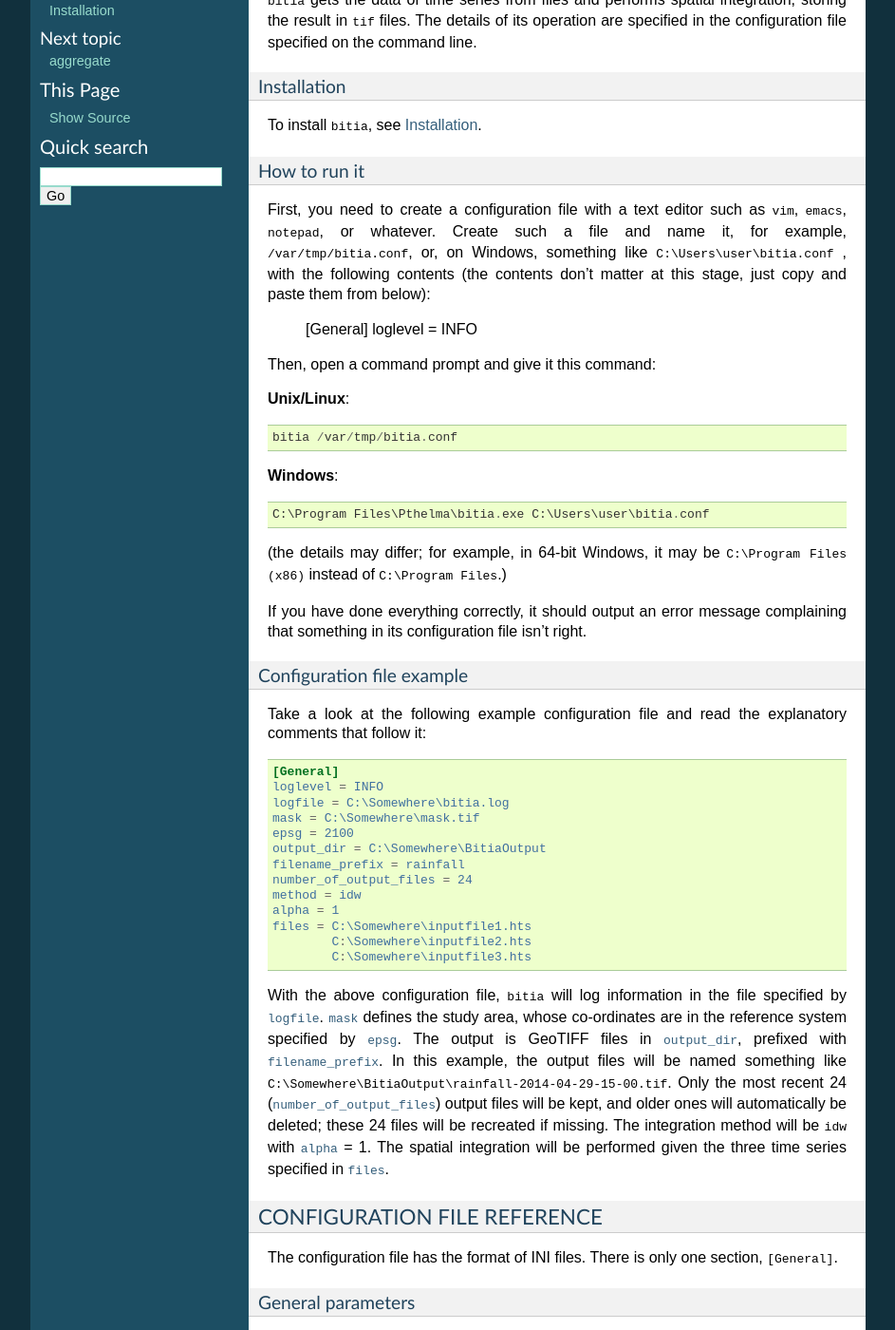
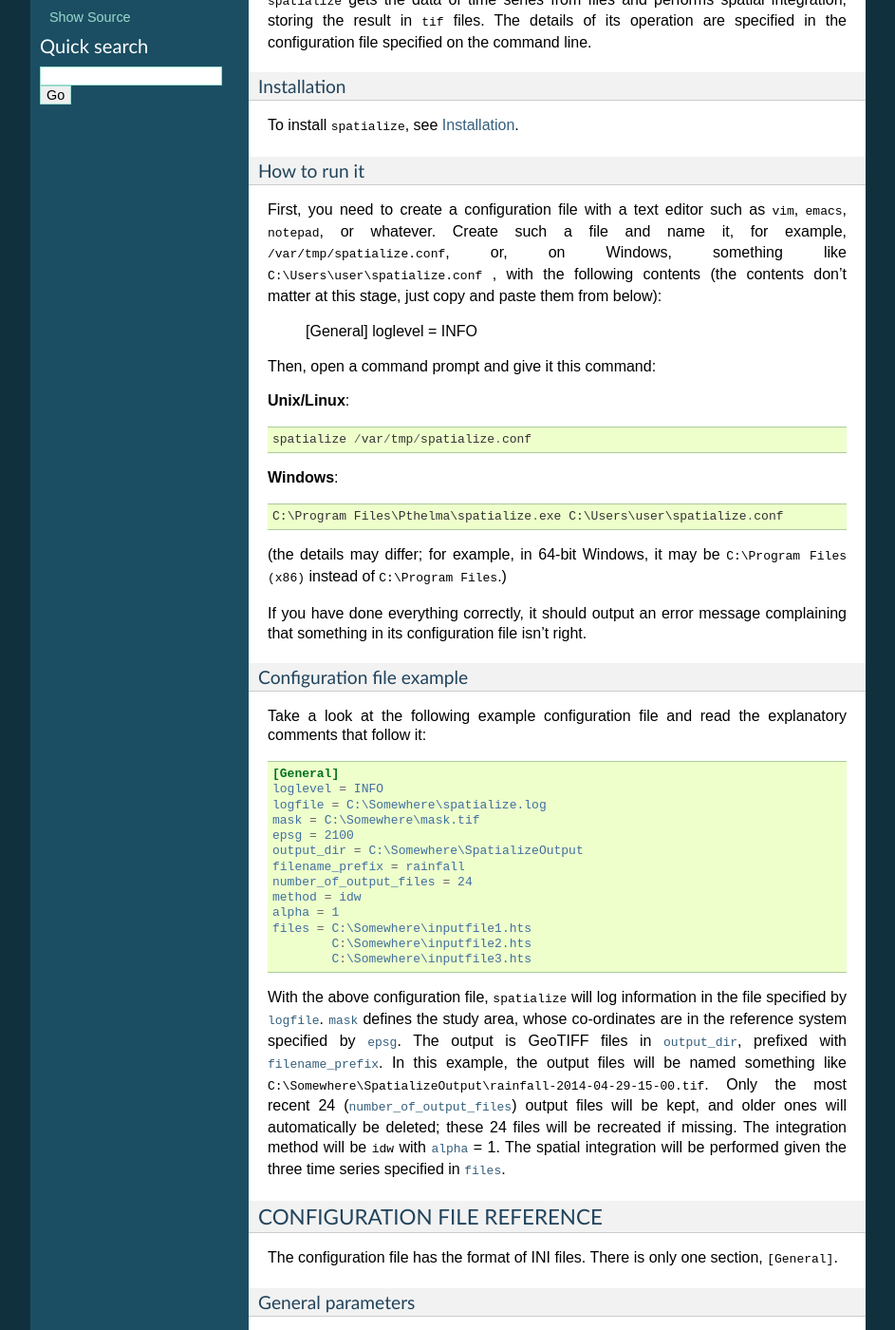
Before and after one commit to openmeteo/pthelma, a Sphinx documentation site: the page built from doc/user/spatilize.rst, in a window 1280 px wide and 1400 px high, scrolled down 364 px. Shown: the whole window at 95% size, without its empty margins (168-1111 px from the left). Built offline with Sphinx 7.4.7, drawn with Linux system fonts in a browser that asks for light colours; pages that are not in the unit, such as notebooks, are missing from menus; some of the changed text lies outside the part shown.

Commit message:
Rename bitia to spatialize

```diff
--- a/doc/dev/spatial.rst
+++ b/doc/dev/spatial.rst
@@ -88,11 +88,11 @@
    have *date*, they are not taken into account in the integration. If
    no time series has *date*, the function does nothing.
 
-.. class:: BitiaApp
+.. class:: SpatializeApp
 
-   This class contains the :doc:`../user/bitia` command-line
-   application. The :file:`bitia` executable does little other than
+   This class contains the :doc:`../user/spatialize` command-line
+   application. The :file:`spatialize` executable does little other than
    this::
 
-      application = BitiaApp()
+      application = SpatializeApp()
       application.run()
--- a/doc/index.rst
+++ b/doc/index.rst
@@ -8,7 +8,7 @@ User documentation
    :maxdepth: 1
 
    user/install
-   user/bitia
+   user/spatialize
    user/aggregate
    user/gerarda
    user/loggertodb
--- a/doc/user/bitia.rst
+++ b/doc/user/spatilize.rst
@@ -1,6 +1,6 @@
-=====
-bitia
-=====
+==========
+spatialize
+==========
 
 -----------------------------------------
 Spatial integration of point measurements
@@ -11,28 +11,28 @@ Spatial integration of point measurements
 SYNOPSIS
 ========
 
-``bitia [--traceback] config_file``
+``spatialize [--traceback] config_file``
 
 DESCRIPTION AND QUICK START
 ===========================
 
-``bitia`` gets the data of time series from files and performs spatial
-integration, storing the result in ``tif`` files.  The details of its
-operation are specified in the configuration file specified on the
-command line.
+``spatialize`` gets the data of time series from files and performs
+spatial integration, storing the result in ``tif`` files.  The details
+of its operation are specified in the configuration file specified on
+the command line.
 
 Installation
 ------------
 
-To install ``bitia``, see :ref:`install`.
+To install ``spatialize``, see :ref:`install`.
 
 How to run it
 -------------
 
 First, you need to create a configuration file with a text editor such
 as ``vim``, ``emacs``, ``notepad``, or whatever. Create such a file
-and name it, for example, :file:`/var/tmp/bitia.conf`, or, on
-Windows, something like :file:`C:\\Users\\user\\bitia.conf` , with
+and name it, for example, :file:`/var/tmp/spatialize.conf`, or, on
+Windows, something like :file:`C:\\Users\\user\\spatialize.conf` , with
 the following contents (the contents don't matter at this stage, just
 copy and paste them from below):
 
@@ -43,11 +43,11 @@ Then, open a command prompt and give it this command:
 
 **Unix/Linux**::
 
-    bitia /var/tmp/bitia.conf
+    spatialize /var/tmp/spatialize.conf
 
 **Windows**::
 
-    C:\Program Files\Pthelma\bitia.exe C:\Users\user\bitia.conf
+    C:\Program Files\Pthelma\spatialize.exe C:\Users\user\spatialize.conf
 
 (the details may differ; for example, in 64-bit Windows, it may be
 :file:`C:\\Program Files (x86)` instead of :file:`C:\\Program Files`.)
@@ -65,10 +65,10 @@ explanatory comments that follow it:
 
     [General]
     loglevel = INFO
-    logfile = C:\Somewhere\bitia.log
+    logfile = C:\Somewhere\spatialize.log
     mask = C:\Somewhere\mask.tif
     epsg = 2100
-    output_dir = C:\Somewhere\BitiaOutput
+    output_dir = C:\Somewhere\SpatializeOutput
     filename_prefix = rainfall
     number_of_output_files = 24
     method = idw
@@ -77,13 +77,13 @@ explanatory comments that follow it:
             C:\Somewhere\inputfile2.hts
             C:\Somewhere\inputfile3.hts
 
-With the above configuration file, ``bitia`` will log information in
-the file specified by :confval:`logfile`.  :confval:`mask` defines the
-study area, whose co-ordinates are in the reference system specified
-by :confval:`epsg`.  The output is GeoTIFF files in
+With the above configuration file, ``spatialize`` will log information
+in the file specified by :confval:`logfile`.  :confval:`mask` defines
+the study area, whose co-ordinates are in the reference system
+specified by :confval:`epsg`.  The output is GeoTIFF files in
 :confval:`output_dir`, prefixed with :confval:`filename_prefix`. In
 this example, the output files will be named something like
-:file:`C:\\Somewhere\\BitiaOutput\\rainfall-2014-04-29-15-00.tif`.
+:file:`C:\\Somewhere\\SpatializeOutput\\rainfall-2014-04-29-15-00.tif`.
 Only the most recent 24 (:confval:`number_of_output_files`) output
 files will be kept, and older ones will automatically be deleted;
 these 24 files will be recreated if missing. The integration method
@@ -113,13 +113,13 @@ General parameters
 .. confval:: mask
 
    A GeoTIFF file defining the study area. It must contain a single
-   band, whose nonzero cells comprise the area. ``bitia`` will
+   band, whose nonzero cells comprise the area. ``spatialize`` will
    interpolate a value in each of these cells.
 
 .. confval:: epsg
 
    An integer specifying the co-ordinate reference system (CRS) used
-   by :confval:`mask`. ``bitia`` will transform the co-ordinates of
+   by :confval:`mask`. ``spatialize`` will transform the co-ordinates of
    the stations to that CRS before performing the integration.
 
 .. confval:: output_dir
@@ -138,12 +138,13 @@ General parameters
 
 .. confval:: number_of_output_files
 
-   The number of files to produce and keep. ``bitia`` performs spatial
-   integration for the last available timestamp, for the last-but-one,
-   and so on, until there are :confval:`number_of_output_files` files
-   (or less if the time series don't have enough records). If any
-   files already exist, they are not recalculated. Older files in
-   excess of :confval:`number_of_output_files` are deleted.
+   The number of files to produce and keep. ``spatialize`` performs
+   spatial integration for the last available timestamp, for the
+   last-but-one, and so on, until there are
+   :confval:`number_of_output_files` files (or less if the time series
+   don't have enough records). If any files already exist, they are
+   not recalculated. Older files in excess of
+   :confval:`number_of_output_files` are deleted.
 
 .. confval:: method
              alpha
@@ -161,13 +162,13 @@ General parameters
 AUTHOR AND COPYRIGHT
 ====================
 
-``bitia`` was written by Antonis Christofides,
+``spatialize`` was written by Antonis Christofides,
 anthony@itia.ntua.gr.
 
 | Copyright (C) 2014 TEI of Epirus
 
-``bitia`` is free software; you can redistribute it and/or modify it
-under the terms of the GNU General Public License as published by
+``spatialize`` is free software; you can redistribute it and/or modify
+it under the terms of the GNU General Public License as published by
 the Free Software Foundation; either version 3 of the License, or (at
 your option) any later version.
 
--- a/setup.py
+++ b/setup.py
@@ -95,7 +95,7 @@ kwargs = {
     'author': "Antonis Christofides",
     'author_email': "anthony@itia.ntua.gr",
     'packages': find_packages(),
-    'scripts': ['bin/loggertodb', 'bin/bitia', 'bin/enhydris_cache',
+    'scripts': ['bin/loggertodb', 'bin/spatialize', 'bin/enhydris_cache',
                 'bin/aggregate', 'bin/gerarda'],
     'test_suite': "tests",
     'install_requires': installation_requirements,
```
Also changed, not shown: 4 other files.
